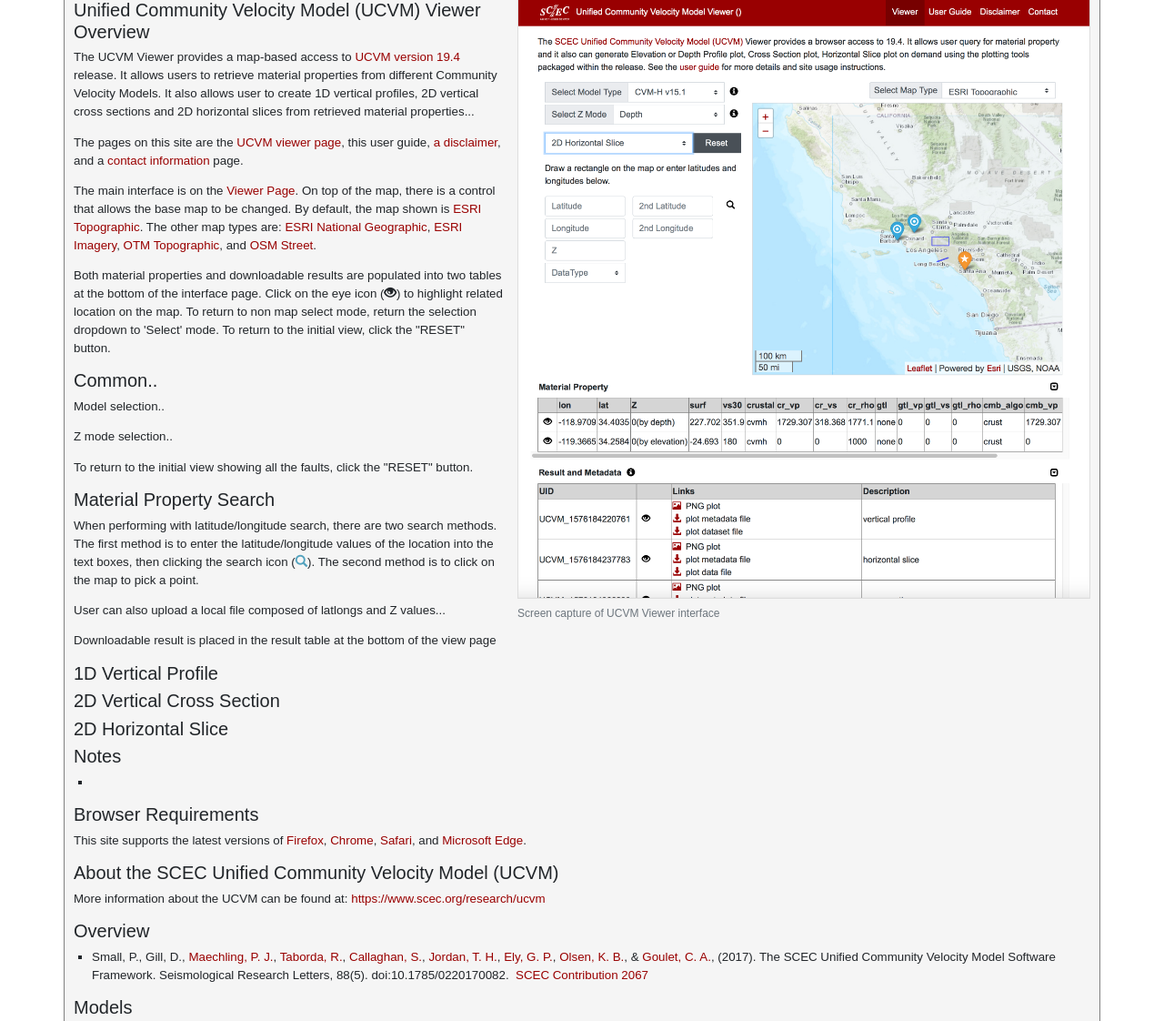
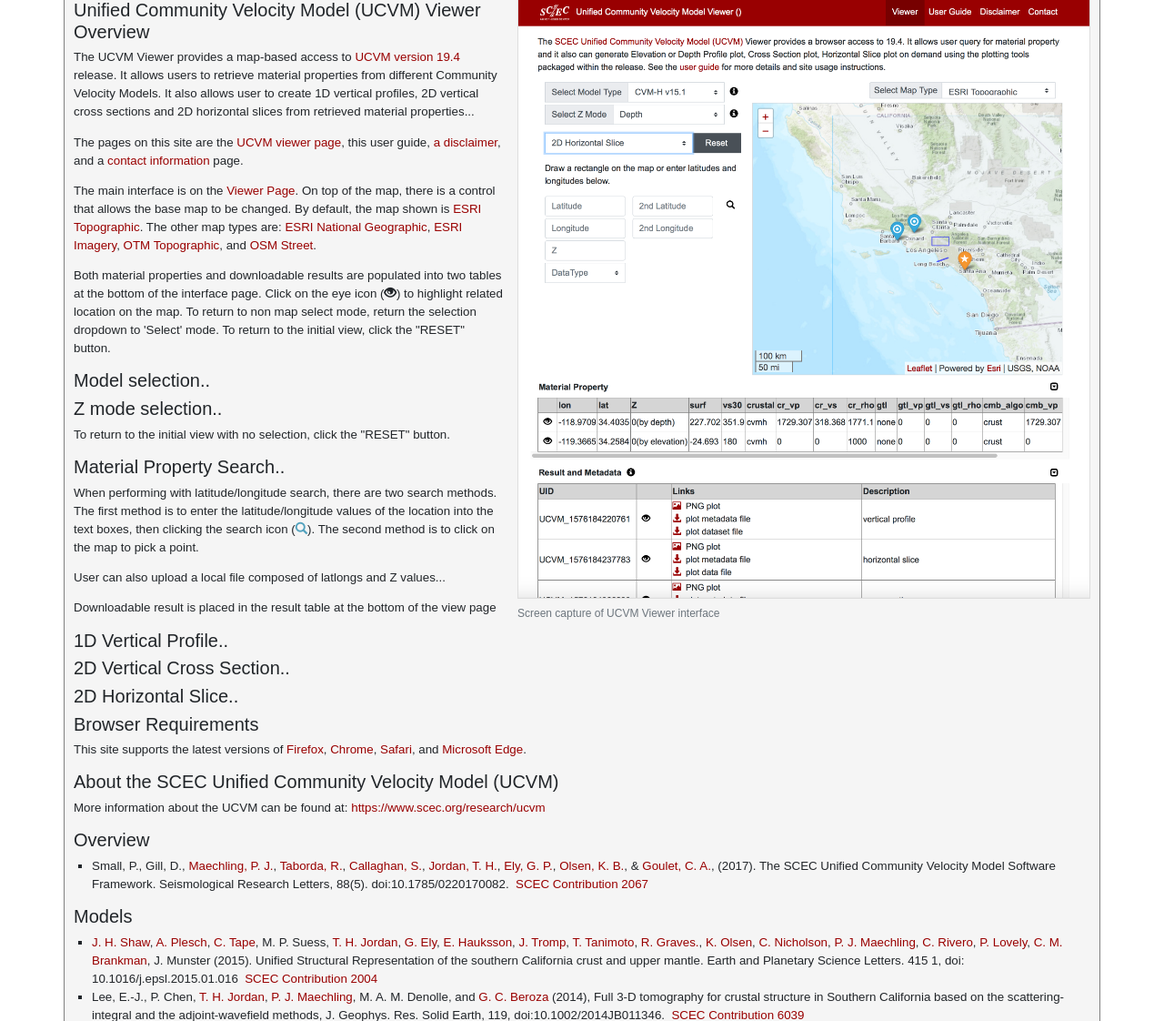
Before and after one commit to SCECcode/UCVM_web, a PHP site: page /guide in a window 1280 px wide. Shown: the part 131-1253 px from the top of the page at 91% size. Run offline with PHP 8.4, Linux system fonts and the light colour scheme.

Commit message:
tweak guide.php

```diff
--- a/web/guide.php
+++ b/web/guide.php
@@ -52,13 +52,12 @@ $header = getHeader("User Guide");
 
             <p>Both material properties and downloadable results are populated into two tables at the bottom of the interface page. Click on the eye icon (<span class="glyphicon glyphicon-eye-open"></span>) to highlight related location on the map.  To return to non map select mode, return the selection dropdown to 'Select' mode. To return to the initial view, click the "RESET" button. </p>
 
-            <h4>Common..</h4>
+            <h4>Model selection..</h4>
+            <h4>Z mode selection..</h4>
 
-            <p>Model selection..</p>
-            <p>Z mode selection..</p>
-            <p>To return to the initial view showing all the faults, click the "RESET" button.</p>
+            <p>To return to the initial view with no selection, click the "RESET" button.</p>
 
-            <h4>Material Property Search</h4>
+            <h4>Material Property Search..</h4>
             <p> When performing with latitude/longitude search, there are two search methods. The first method is to
                 enter the latitude/longitude values of the location into the text boxes, then clicking
                 the search icon <span style="white-space: nowrap;">(<span
@@ -67,15 +66,9 @@ $header = getHeader("User Guide");
             <p>User can also upload a local file composed of latlongs and Z values... </p>
             <p>Downloadable result is placed in the result table at the bottom of the view page </p>
 
-            <h4>1D Vertical Profile</h4>
-            <h4>2D Vertical Cross Section</h4>
-            <h4>2D Horizontal Slice</h4>
-
-            <h4>Notes</h4>
-            <ul>
-                <li>
-                </li>
-            </ul>
+            <h4>1D Vertical Profile..</h4>
+            <h4>2D Vertical Cross Section..</h4>
+            <h4>2D Horizontal Slice..</h4>
 
             <h4>Browser Requirements</h4>
             <p>This site supports the latest versions of <a href="https://www.mozilla.org/en-US/firefox/">Firefox</a>, <a href="https://www.google.com/chrome/">Chrome</a>, <a href="https://www.apple.com/safari/">Safari</a>, and <a href="https://www.microsoft.com/en-us/windows/microsoft-edge">Microsoft Edge</a>.</p>
```
